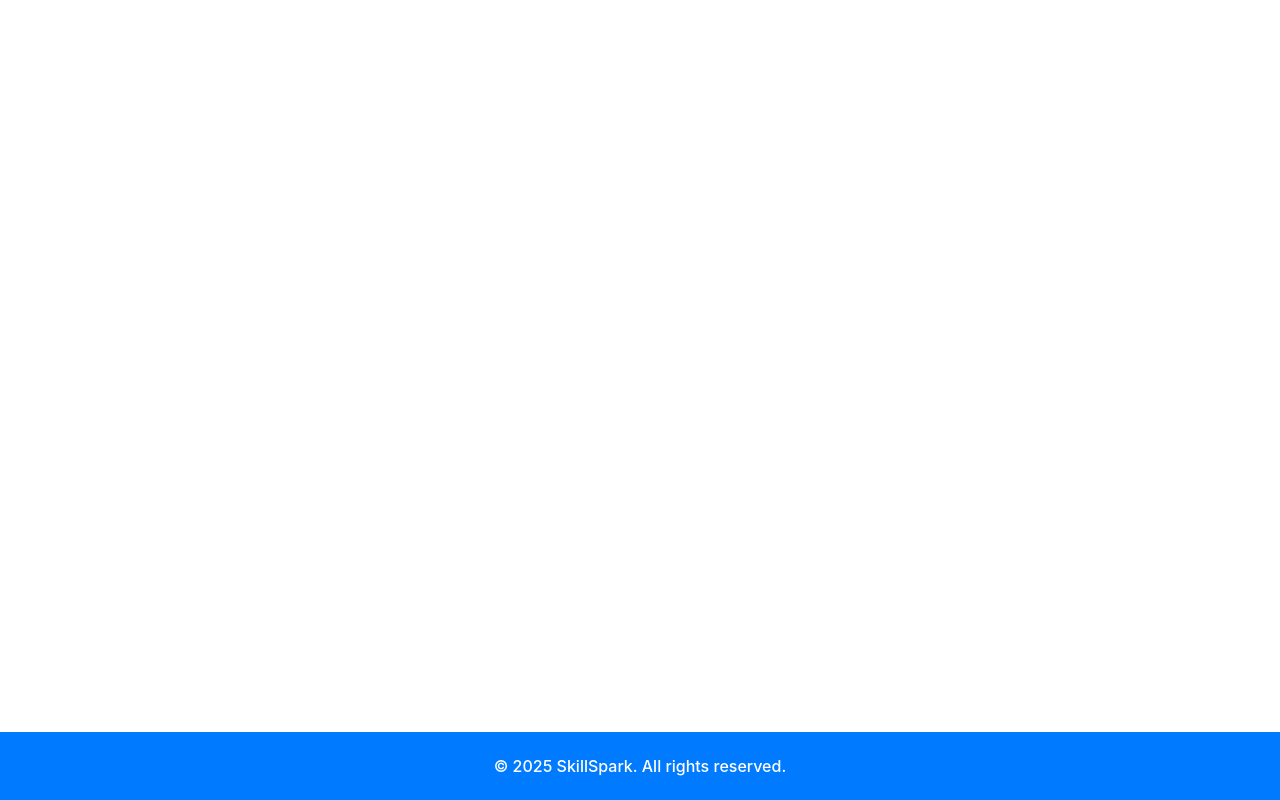
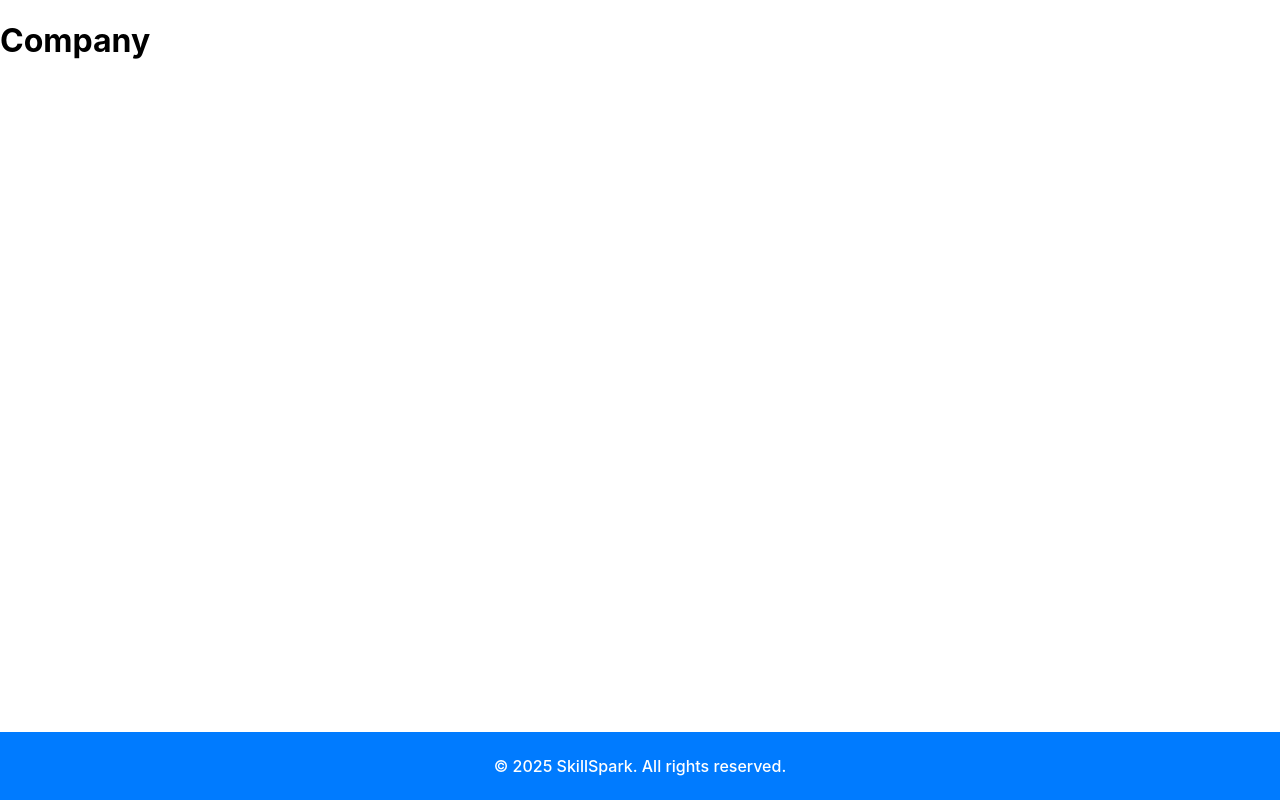
Before and after one commit to Kalaba01/skill-spark, a React (Create React App) app in the folder app/: page /company in a window 1280 px wide. Built offline with nearby package versions, Linux system fonts and the light colour scheme.

Commit message:
Skicirana Company komponenta

```diff
--- a/app/src/App.js
+++ b/app/src/App.js
@@ -1,6 +1,6 @@
 import React from 'react';
 import { Routes, Route } from 'react-router-dom';
-import { LandingPage, GoTop, Footer, ToastNotification, Admin } from './components';
+import { LandingPage, GoTop, Footer, ToastNotification, Admin, Company } from './components';
 import './App.css';
 
 function App() {
@@ -9,6 +9,7 @@ function App() {
       <Routes>
         <Route path="/" element={<LandingPage />} />
         <Route path="/admin" element={<Admin />} />
+        <Route path="/company" element={<Company />} />
       </Routes>
 
       <ToastNotification />
--- /dev/null
+++ b/app/src/components/Company/Company.js
@@ -0,0 +1,12 @@
+import React from "react";
+import "./Company.scss";
+
+function Company() {
+    return(
+        <div>
+            <h1>Company</h1>
+        </div>
+    )
+}
+
+export default Company;
--- a/app/src/components/index.js
+++ b/app/src/components/index.js
@@ -6,5 +6,6 @@ import Register from "./Register/Register";
 import ToastNotification from "./ToastNotification/ToastNotification";
 import Language from "./Language/Language";
 import Admin from "./Admin/Admin";
+import Company from "./Company/Company";
 
-export { LandingPage, GoTop, Footer, Login, Register, ToastNotification, Language, Admin }
+export { LandingPage, GoTop, Footer, Login, Register, ToastNotification, Language, Admin, Company }
```
Also changed, not shown: app/src/components/Company/Company.scss (added).
